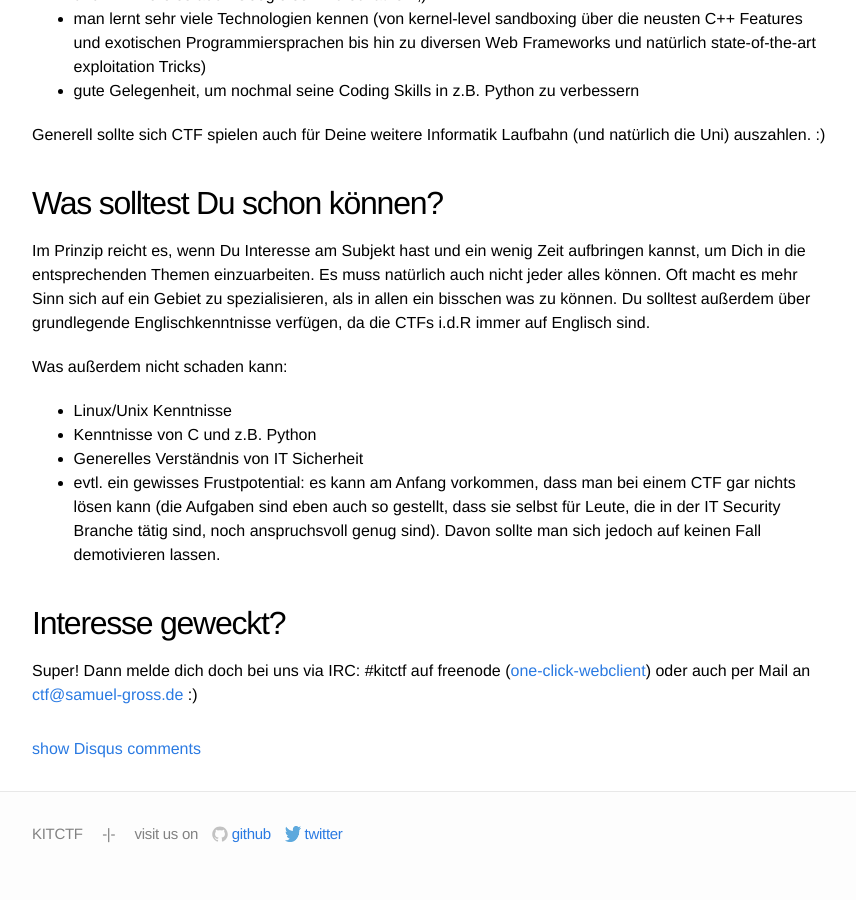
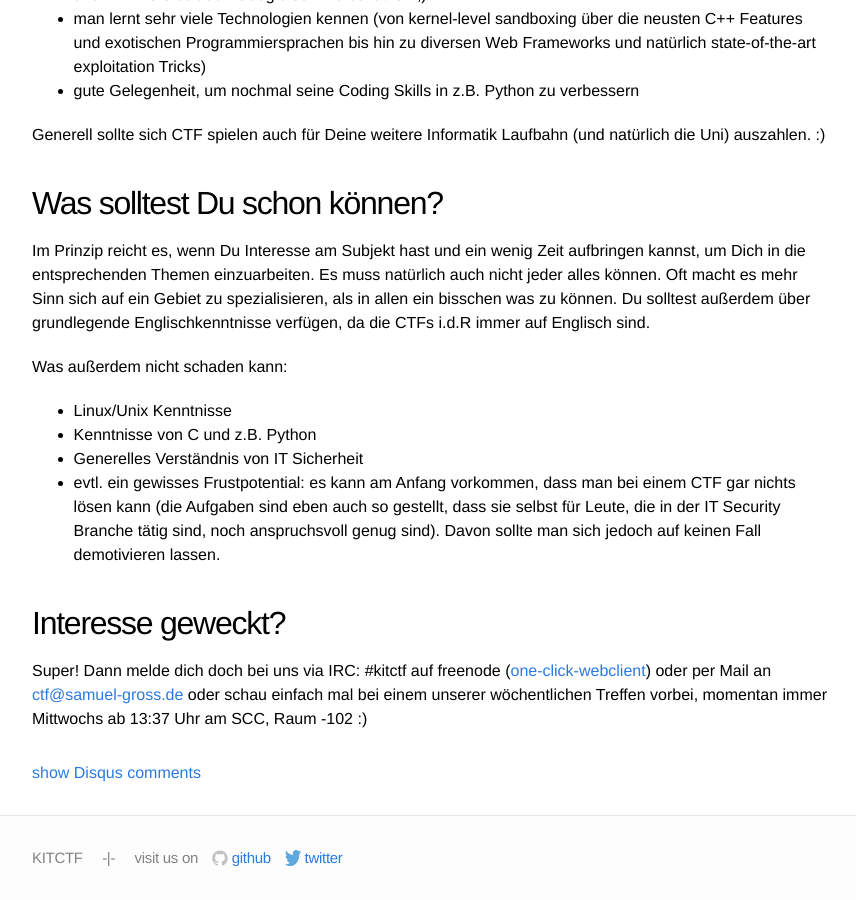
Before and after one commit to kitctf/www, a Jekyll site: the page built from we-want-you.md, in a window 1280 px wide and 900 px high, scrolled down 3149 px. Shown: the whole window, without its empty margins (208-1064 px from the left). Built offline with Jekyll 4.4.1, drawn with Linux system fonts in a browser that asks for light colours; before the commit the page ends 4025 px from its top, so only the background shows below that.

Commit message:
Added note about weekly meetings to we-want-you page

```diff
--- a/we-want-you.md
+++ b/we-want-you.md
@@ -99,4 +99,4 @@ Was außerdem nicht schaden kann:
 
 
 ## Interesse geweckt?
-Super! Dann melde dich doch bei uns via IRC: #kitctf auf freenode ([one-click-webclient](/irc)) oder auch per Mail an [ctf@samuel-gross.de](mailto:ctf@samuel-gross.de) :)
+Super! Dann melde dich doch bei uns via IRC: #kitctf auf freenode ([one-click-webclient](/irc)) oder per Mail an [ctf@samuel-gross.de](mailto:ctf@samuel-gross.de) oder schau einfach mal bei einem unserer wöchentlichen Treffen vorbei, momentan immer Mittwochs ab 13:37 Uhr am SCC, Raum -102 :)
```
